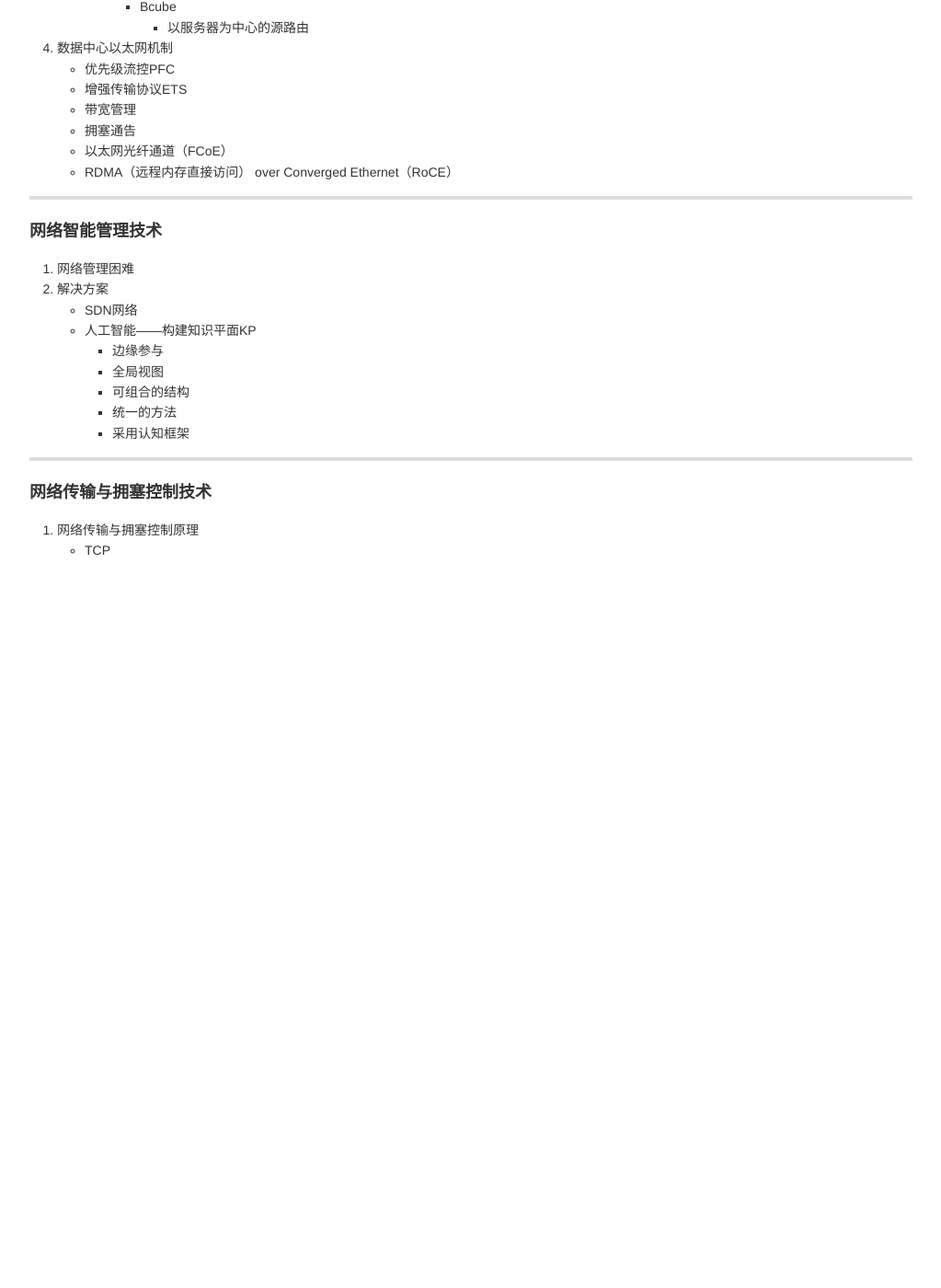
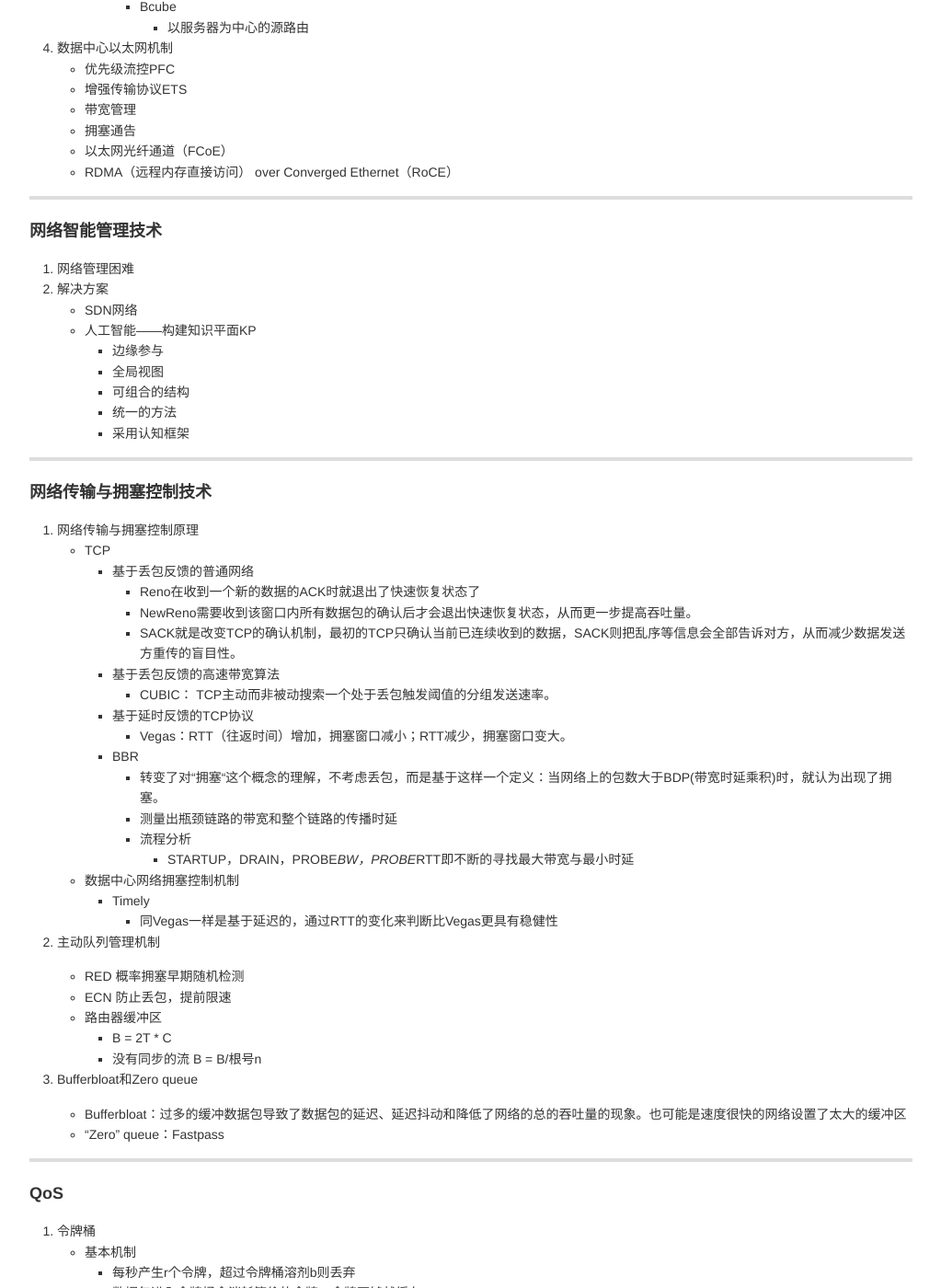
Before and after one commit to Baihe0303/baihe0303.github.io, a Jekyll site: the page _posts/2017-12-09-计网复习2.html, which Jekyll copies as it is, in a window 1280 px wide and 1400 px high, scrolled down 2128 px. Shown: the whole window at 92% size, without its empty margins (128-1151 px from the left). Built offline with Jekyll 4.4.1, drawn with Linux system fonts in a browser that asks for light colours; before the commit the page ends 2758 px from its top, so only the background shows below that; some of the changed text lies outside the part shown.

Commit message:
Update 2017-12-09-计网复习2.html

```diff
--- a/_posts/2017-12-09-计网复习2.html
+++ b/_posts/2017-12-09-计网复习2.html
@@ -532,7 +532,191 @@ Bcube
 <li>
 网络传输与拥塞控制原理
 <ul>
-<li>TCP</li>
+<li>
+TCP
+<ul>
+<li>
+基于丢包反馈的普通网络
+<ul>
+<li>Reno在收到一个新的数据的ACK时就退出了快速恢复状态了</li>
+<li>NewReno需要收到该窗口内所有数据包的确认后才会退出快速恢复状态，从而更一步提高吞吐量。</li>
+<li>SACK就是改变TCP的确认机制，最初的TCP只确认当前已连续收到的数据，SACK则把乱序等信息会全部告诉对方，从而减少数据发送方重传的盲目性。</li>
+</ul>
+</li>
+<li>
+基于丢包反馈的高速带宽算法
+<ul>
+<li>CUBIC： TCP主动而非被动搜索一个处于丢包触发阈值的分组发送速率。</li>
+</ul>
+</li>
+<li>
+基于延时反馈的TCP协议
+<ul>
+<li>Vegas：RTT（往返时间）增加，拥塞窗口减小；RTT减少，拥塞窗口变大。</li>
+</ul>
+</li>
+<li>
+BBR
+<ul>
+<li>转变了对“拥塞“这个概念的理解，不考虑丢包，而是基于这样一个定义：当网络上的包数大于BDP(带宽时延乘积)时，就认为出现了拥塞。</li>
+<li>测量出瓶颈链路的带宽和整个链路的传播时延</li>
+<li>
+流程分析
+<ul>
+<li>STARTUP，DRAIN，PROBE<em>BW，PROBE</em>RTT即不断的寻找最大带宽与最小时延</li>
+</ul>
+</li>
+</ul>
+</li>
+</ul>
+</li>
+<li>
+数据中心网络拥塞控制机制
+<ul>
+<li>
+Timely
+<ul>
+<li>同Vegas一样是基于延迟的，通过RTT的变化来判断比Vegas更具有稳健性</li>
+</ul>
+</li>
+</ul>
+</li>
+</ul>
+</li>
+<li>
+<p>主动队列管理机制</p>
+<ul>
+<li>RED 概率拥塞早期随机检测</li>
+<li>ECN 防止丢包，提前限速</li>
+<li>
+路由器缓冲区
+<ul>
+<li>B = 2T * C</li>
+<li>没有同步的流 B = B/根号n</li>
+</ul>
+</li>
+</ul>
+</li>
+<li>
+<p>Bufferbloat和Zero queue</p>
+<ul>
+<li>Bufferbloat：过多的缓冲数据包导致了数据包的延迟、延迟抖动和降低了网络的总的吞吐量的现象。也可能是速度很快的网络设置了太大的缓冲区</li>
+<li>“Zero” queue：Fastpass</li>
+</ul>
+</li>
+</ol>
+<hr />
+<h3>QoS</h3>
+<ol>
+<li>
+令牌桶
+<ul>
+<li>
+基本机制
+<ul>
+<li>每秒产生r个令牌，超过令牌桶溶剂b则丢弃</li>
+<li>数据包进入令牌桶会消耗等价的令牌，令牌不够就缓存</li>
+<li>与漏桶算法不同，允许突发</li>
+</ul>
+</li>
+</ul>
+</li>
+<li>
+相关机制
+<ul>
+<li>流量整形</li>
+<li>
+多余流量调度
+<ul>
+<li>优先级</li>
+<li>轮询</li>
+</ul>
+</li>
+<li>
+调度算法GPS
+<ul>
+<li>流算法，无限拆小</li>
+<li>为每条流都分配权重，如果发生拥塞，计算分配速率</li>
+</ul>
+</li>
+<li>
+调度算法WFQ（加权公平队列
+<ul>
+<li>子队列是FIFO</li>
+<li>计算开始和结束的虚拟时间</li>
+</ul>
+</li>
+<li>
+小结
+<ul>
+<li>不消除，只管理拥塞</li>
+<li>端系统控制适应环境；路由器控制来防护和隔离</li>
+<li>缓冲区管理，丢弃报文</li>
+</ul>
+</li>
+</ul>
+</li>
+<li>
+QoS实现
+<ul>
+<li>
+集成服务IntServ——资源预约
+<ul>
+<li>路由器预留资源，提供特定QoS</li>
+<li>
+信令协议RSVP
+<ul>
+<li>R-spec: 定义QOS需求 </li>
+<li>T-spec: 定义流量特征</li>
+</ul>
+</li>
+<li>
+访问控制
+<ul>
+<li>发送QoS需求，将R-spec，T-spec发给路由器</li>
+<li>路由器基于自身状态给出判断</li>
+</ul>
+</li>
+<li>
+问题
+<ul>
+<li>（有状态）拓展性差，所有路由器均要RSVP，花销随流数目增加</li>
+</ul>
+</li>
+</ul>
+</li>
+<li>
+区分服务DiffServ——优先级
+<ul>
+<li>增强可拓展性</li>
+<li>
+DSCP
+<ul>
+<li>EF</li>
+<li>AF</li>
+</ul>
+</li>
+<li>边缘路由器调节流量，内部路由器流量分类转发</li>
+<li>MPLS</li>
+</ul>
+</li>
+<li>
+QoS解决方案
+<ul>
+<li>
+无状态——路由器不维持细粒度流状态
+<ul>
+<li>服务弱、可拓展</li>
+</ul>
+</li>
+<li>
+有状态——维持
+<ul>
+<li>服务强（细粒度差异化，利用率高，保护能力）、拓展差</li>
+</ul>
+</li>
+</ul>
+</li>
 </ul>
 </li>
 </ol>
```
